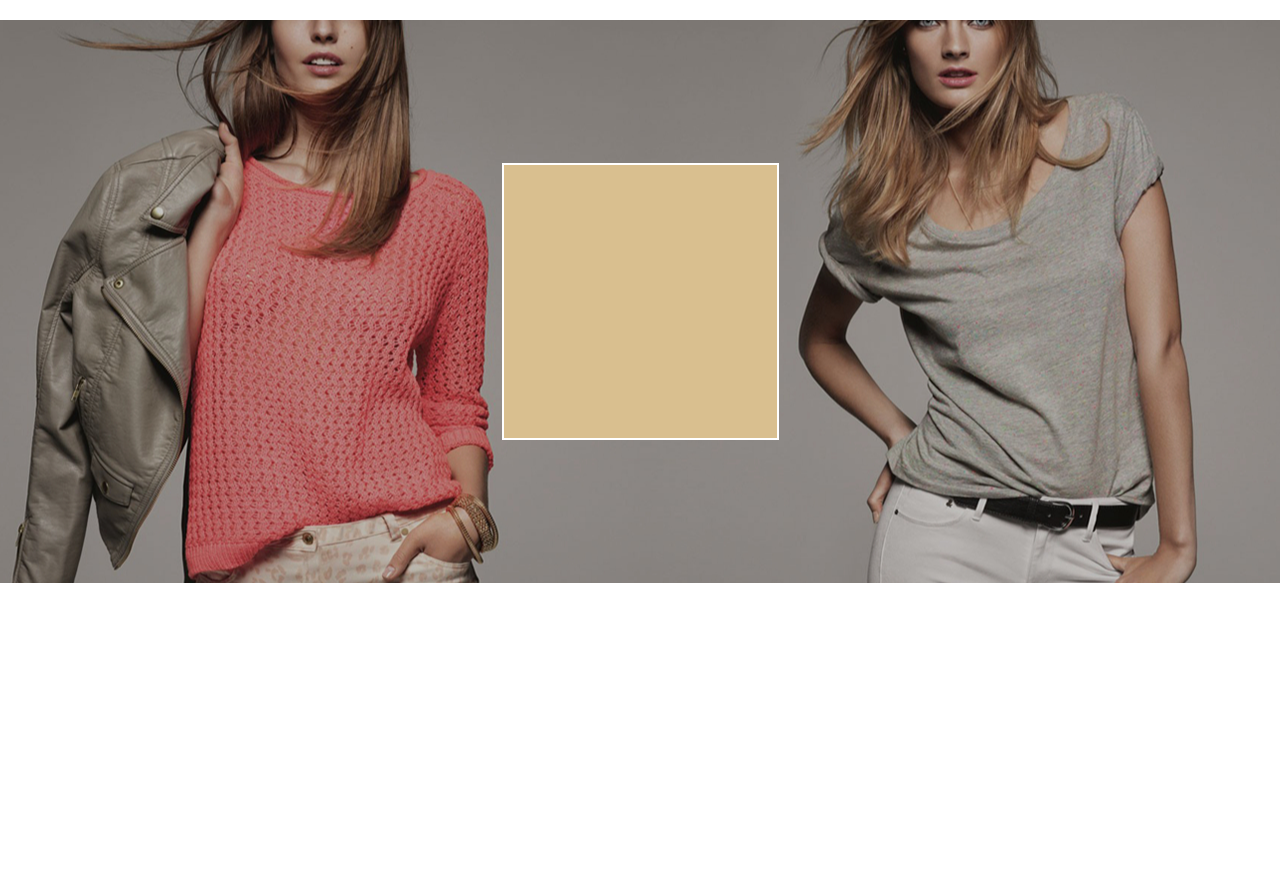
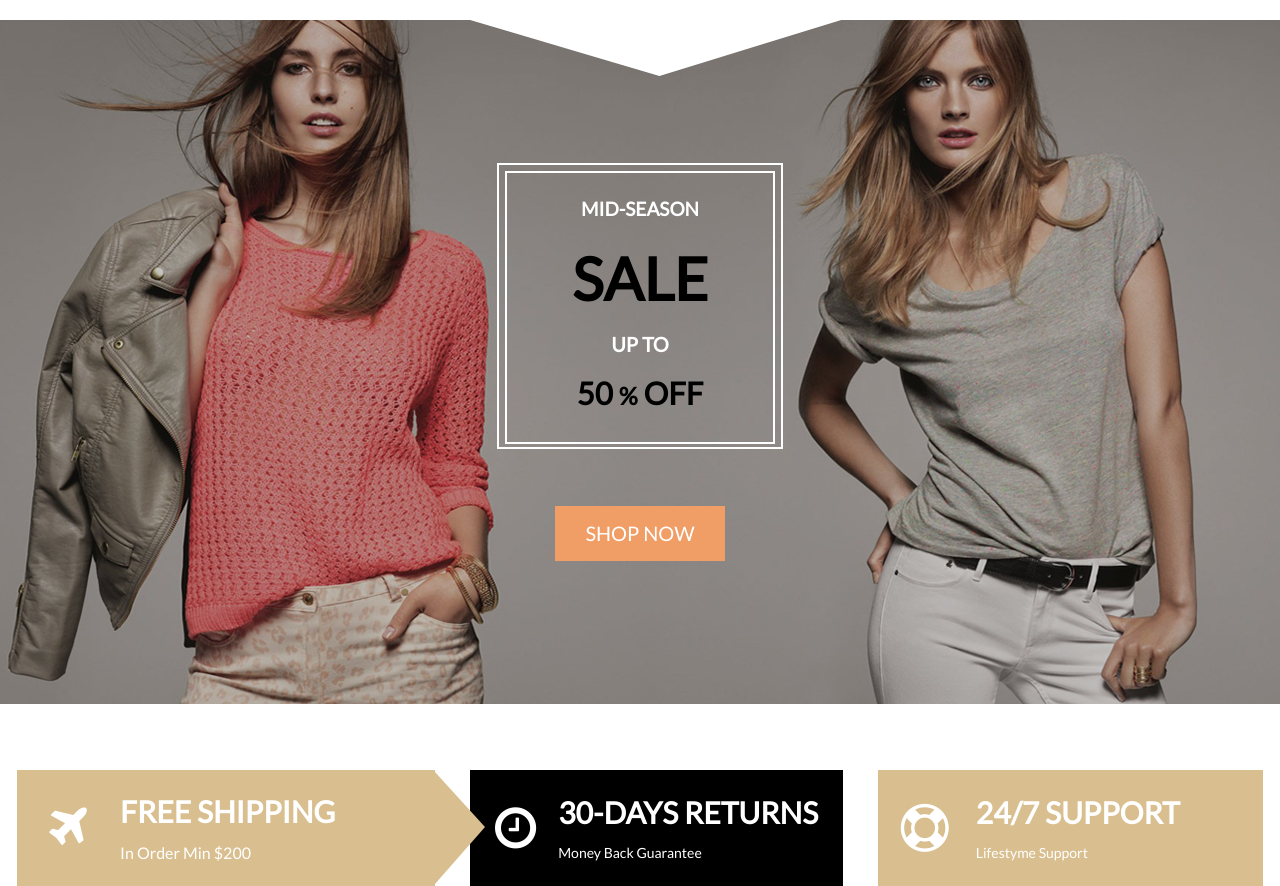
Before and after one commit to oddzye/netcrakcer_home1, a plain HTML site: page src/index.html in a window 1280 px wide. Shown: the part 86-972 px from the top of the page. Before the commit the page ends 800 px from the top, so only its background shows below. Drawn offline with nearby package versions, Linux system fonts and the light colour scheme; a web font is replaced by a local one.

Commit message:
main ready + advantages section 1 of 3 blocks ready

```diff
--- a/src/index.html
+++ b/src/index.html
@@ -51,12 +51,41 @@
 		<div class="container">
 			<div class="sale-rect__wrap">
 				<div class="sale-rect">
-
+					<div class="sale-rect__pre-title">mid-season</div>
+					<div class="sale-rect__main-title">sale</div>
+					<div class="sale-rect__up-to">up to</div>
+					<div class="sale-rect__procent-sale">50 <span>%</span> off</div>
 				</div>
-
+			</div>
+			<button class="shop-button">
+				Shop now
+			</button>
+		</div>
+	</div>
+	<div class="advantages">
+		<div class="container">
+			<div class="advantages-block advantages-free-shipping">
+				<i class="fa fa-plane" aria-hidden="true"></i>
+				<div class="advantages-block__text">
+					<div class="advantages-block__text__title">Free shipping</div>
+					<div class="advantages-block__descr">In Order Min $200</div>
+				</div>
+			</div>
+			<div class="advantages-block advantages-days-return">
+				<i class="fa fa-clock-o" aria-hidden="true"></i>
+				<div class="advantages-block__text">
+					<div class="advantages-block__text__title">30-days returns</div>
+					<div class="advantages-block__text__descr">Money Back  Guarantee</div>
+				</div>
+			</div>
+			<div class="advantages-block advantages-support">
+				<i class="fa fa-life-ring" aria-hidden="true"></i>
+				<div class="advantages-block__text">
+					<div class="advantages-block__text__title">24/7 support</div>
+					<div class="advantages-block__text__descr">Lifestyme Support</div>
+				</div>
 			</div>
 		</div>
-
 	</div>
 </body>
 </html>
--- /dev/null
+++ b/src/sass/_adventages.sass
@@ -0,0 +1,42 @@
+.advantages
+	color: #fff
+	font-family: 'Lato', sans-serif
+	.container
+		justify-content: space-around
+	&-block
+		display: flex
+		align-items: center
+		&__text
+			&__title
+				font-size: 30px
+				font-weight: 700
+				text-transform: uppercase
+				margin-bottom: 15px
+			&__descr
+				font-size: 14px
+				font-weight: 400
+		.fa
+			font-size: 48px
+			&-plane
+				margin-right: 33px
+			&-clock-o
+				margin-right: 22px
+			&-life-ring
+				margin-right: 27px
+	&-free-shipping
+		position: relative
+		background-color: #d9bf8f
+		padding: 20px 100px 20px 32px
+		&:after
+			content: ''
+			position: absolute
+			border-top: 55px solid transparent
+			border-left: 50px solid #d9bf8f
+			border-bottom: 57px solid transparent
+			right: -50px
+	&-days-return
+		padding: 25px
+		background-color: #000
+	&-support
+		padding: 20px 83px 20px 23px
+		background-color: #d9bf8f
--- a/src/sass/_common.sass
+++ b/src/sass/_common.sass
@@ -9,3 +9,7 @@ a
 
 .space-between
 	justify-content: space-between
+
+button
+	outline: none
+	cursor: pointer
--- a/src/sass/_main.sass
+++ b/src/sass/_main.sass
@@ -1,11 +1,56 @@
 .main
 	font-family: 'Lato', sans-serif
+	margin-bottom: 66px
 	.container
 		background: #fff url('../img/main/main-bg.jpg') center center no-repeat
 		padding: 143px 166px
 		justify-content: center
+		flex-direction: column
+		align-items: center
 		.sale-rect__wrap
-			width: 273px
-			height: 273px
+			text-align: center
+			width: 270px
+			height: 270px
 			border: 2px solid #ffffff
-			background-color: #d9bf8f
+			padding: 6px
+			margin-bottom: 57px
+			.sale-rect
+				border: 2px solid #ffffff
+				padding: 30px 33px
+				&__pre-title
+					color: #ffffff
+					font-size: 19px
+					font-weight: 700
+					line-height: 11.66px
+					text-transform: uppercase
+					margin-bottom: 30px
+				&__main-title
+					color: #000000
+					font-size: 59px
+					font-weight: 700
+					text-transform: uppercase
+					margin-bottom: 20px
+				&__up-to
+					color: #ffffff
+					font-size: 20px
+					font-weight: 700
+					text-transform: uppercase
+					margin-bottom: 20px
+				&__procent-sale
+					text-transform: uppercase
+					color: #000000
+					font-size: 31px
+					font-weight: 700
+					span
+						font-size: 24px
+		.shop-button
+			text-transform: uppercase
+			display: block
+			max-width: 189px
+			padding: 16px 30px
+			background-color: #f09d66
+			font-family: 'Lato', sans-serif
+			font-size: 20px
+			font-weight: 400
+			color: #ffffff
+			border: none
--- a/src/sass/style.sass
+++ b/src/sass/style.sass
@@ -2,3 +2,4 @@
 @import 'common'
 @import 'navigation'
 @import 'main'
+@import 'adventages'
```
Also changed, not shown: src/css/style.css.
